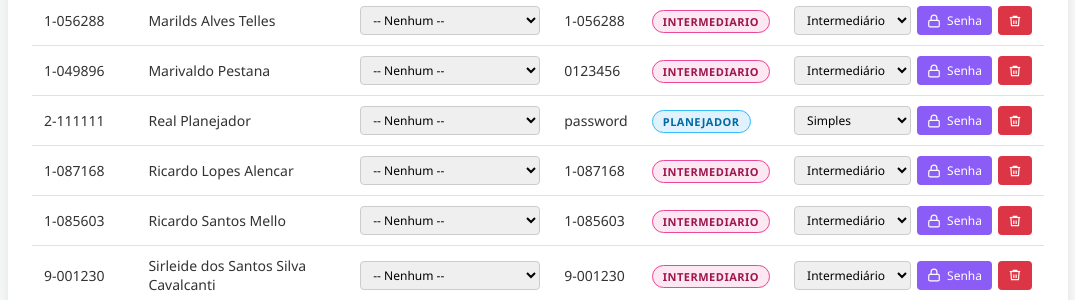
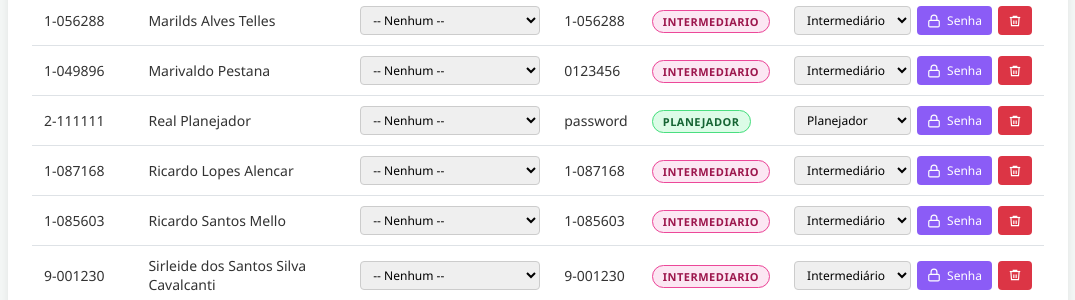
Before and after one commit to maiornerd/projeto_remuneracao, a Flask app: page /admin/usuarios in a window 1280 px wide. Shown: the part 1334-1634 px from the top of the page, without its empty margins (102-1177 px from the left). Run offline with Flask 3, Linux system fonts and the light colour scheme; a user stored in the database is signed in; data comes from the database, SQL or seed files in the repository; both versions use the stored data as it was after the commit.

Commit message:
feat: adicionar nivel de usuario Planejador - Acesso exclusivo a tela Headcount do Ano com permissao total - Bloqueio de acesso a graficos, tabela, visualizar, relatorio, admin - Badge Planejador no dashboard e admin - Opcao Planejador nos dropdowns de tipo de usuario

```diff
--- a/app.py
+++ b/app.py
@@ -101,14 +101,14 @@ def atualizar_notificacao_master(conn, triggered_by_master=False):
 def index():
     if 'matricula' not in session:
         return redirect(url_for('login'))
-    return render_template('dashboard.html', nome=session.get('nome'), is_master=session.get('is_master', False), tipo=session.get('tipo', 'simples'))
+    return render_template('dashboard.html', nome=session.get('nome'), is_master=session.get('is_master', False), tipo=session.get('tipo', 'simples'), is_planejador=session.get('is_planejador', False))
 
 @app.route('/graficos')
 def graficos():
     if 'matricula' not in session:
         return redirect(url_for('login'))
-    # Simples não tem acesso a gráficos
-    if session.get('tipo', 'simples') == 'simples':
+    # Simples e Planejador não tem acesso a gráficos
+    if session.get('tipo', 'simples') in ('simples', 'planejador'):
         return redirect(url_for('index'))
 
     is_master = session.get('is_master', False)
@@ -165,12 +165,18 @@ def graficos():
 def tabela():
     if 'matricula' not in session:
         return redirect(url_for('login'))
+    # Planejador não tem acesso à tabela de indicações
+    if session.get('tipo', 'simples') == 'planejador':
+        return redirect(url_for('index'))
     return render_template('formulario.html', nome_gestor=session.get('nome'), is_master=session.get('is_master'))
 
 @app.route('/visualizar')
 def visualizar():
     if 'matricula' not in session:
         return redirect(url_for('login'))
+    # Planejador não tem acesso a visualizar indicações
+    if session.get('tipo', 'simples') == 'planejador':
+        return redirect(url_for('index'))
 
     conn = get_db_connection()
     if session.get('is_master'):
@@ -194,6 +200,9 @@ def headcount():
         return redirect(url_for('index'))
 
     is_master = session.get('is_master', False)
+    is_planejador = session.get('is_planejador', False)
+    # Planejador tem acesso total ao headcount (como Master)
+    acesso_total_hc = is_master or is_planejador
     matricula = session.get('matricula')
 
     conn = get_db_connection()
@@ -203,7 +212,7 @@ def headcount():
         if total == 0:
             raise sqlite3.OperationalError("Table is empty, forcing seed")
 
-        if is_master:
+        if acesso_total_hc:
             lista_hc = conn.execute('SELECT * FROM headcount').fetchall()
         else:
             lista_hc = conn.execute('SELECT * FROM headcount WHERE matricula_gestor = ?', (matricula,)).fetchall()
@@ -277,7 +286,7 @@ def headcount():
                 ))
             conn.commit()
 
-            if is_master:
+            if acesso_total_hc:
                 lista_hc = conn.execute('SELECT * FROM headcount').fetchall()
             else:
                 lista_hc = conn.execute('SELECT * FROM headcount WHERE matricula_gestor = ?', (matricula,)).fetchall()
@@ -289,11 +298,11 @@ def headcount():
     conn.close()
 
     hcs = [dict(ix) for ix in lista_hc]
-    return render_template('headcount.html', hcs=hcs, is_master=is_master, nome=session.get('nome'))
+    return render_template('headcount.html', hcs=hcs, is_master=acesso_total_hc, nome=session.get('nome'))
 
 @app.route('/api/salvar_headcount', methods=['POST'])
 def salvar_headcount():
-    if 'matricula' not in session or not session.get('is_master'):
+    if 'matricula' not in session or (not session.get('is_master') and not session.get('is_planejador')):
         return jsonify({'error': 'Não autorizado'}), 403
 
     payload = request.get_json()
@@ -320,6 +329,8 @@ def salvar_headcount():
 def relatorio():
     if 'matricula' not in session: return redirect(url_for('login'))
     if not session.get('is_master'): return redirect(url_for('index'))
+    # Planejador não tem acesso ao relatório
+    if session.get('tipo', 'simples') == 'planejador': return redirect(url_for('index'))
 
     conn = get_db_connection()
     raw_hcs = conn.execute('SELECT * FROM headcount').fetchall()
@@ -392,6 +403,7 @@ def login():
             session['tipo'] = tipo_usuario
             session['is_master'] = (tipo_usuario == 'master')
             session['is_intermediario'] = (tipo_usuario == 'intermediario')
+            session['is_planejador'] = (tipo_usuario == 'planejador')
             session['gestor_matricula'] = user['gestor_matricula'] if 'gestor_matricula' in user.keys() and user['gestor_matricula'] else ''
             # Verificar se precisa trocar a senha (primeiro login ou reset pelo admin)
             if user['senha_resetada'] if 'senha_resetada' in user.keys() else False:
@@ -651,7 +663,7 @@ def alterar_tipo_usuario():
     dados = request.get_json()
     matricula = dados.get('matricula')
     novo_tipo = dados.get('tipo')
-    if not matricula or novo_tipo not in ['master', 'intermediario', 'simples']:
+    if not matricula or novo_tipo not in ['master', 'intermediario', 'simples', 'planejador']:
         return jsonify({'error': 'Dados inv\u00e1lidos'}), 400
     conn = get_db_connection()
     conn.execute("UPDATE usuarios SET tipo = ? WHERE matricula = ?", (novo_tipo, matricula))
--- a/templates/admin_usuarios.html
+++ b/templates/admin_usuarios.html
@@ -212,6 +212,12 @@
             border: 1px solid #38bdf8;
         }
 
+        .badge-planejador {
+            background: #dcfce7;
+            color: #166534;
+            border: 1px solid #4ade80;
+        }
+
         .actions {
             display: flex;
             gap: 6px;
@@ -416,6 +422,7 @@
                     <select id="novoTipo">
                         <option value="simples">Simples</option>
                         <option value="intermediario">Intermediário</option>
+                        <option value="planejador">Planejador</option>
                         <option value="master">Master</option>
                     </select>
                 </div>
@@ -477,7 +484,7 @@
                         <td>{{ u.senha }}</td>
                         <td>
                             <span
-                                class="badge {{ 'badge-master' if u.tipo == 'master' else ('badge-intermediario' if u.tipo == 'intermediario' else 'badge-simples') }}">
+                                class="badge {{ 'badge-master' if u.tipo == 'master' else ('badge-planejador' if u.tipo == 'planejador' else ('badge-intermediario' if u.tipo == 'intermediario' else 'badge-simples')) }}">
                                 {{ u.tipo | upper }}
                             </span>
                         </td>
@@ -488,6 +495,8 @@
                                     <option value="simples" {{ 'selected' if u.tipo=='simples' }}>Simples</option>
                                     <option value="intermediario" {{ 'selected' if u.tipo=='intermediario' }}>
                                         Intermediário</option>
+                                    <option value="planejador" {{ 'selected' if u.tipo=='planejador' }}>
+                                        Planejador</option>
                                     <option value="master" {{ 'selected' if u.tipo=='master' }}>Master</option>
                                 </select>
                                 <button class="btn btn-sm" style="background: #8b5cf6; color: white;"
```
Also changed, not shown: templates/dashboard.html (+5 -3 lines), app.db.
